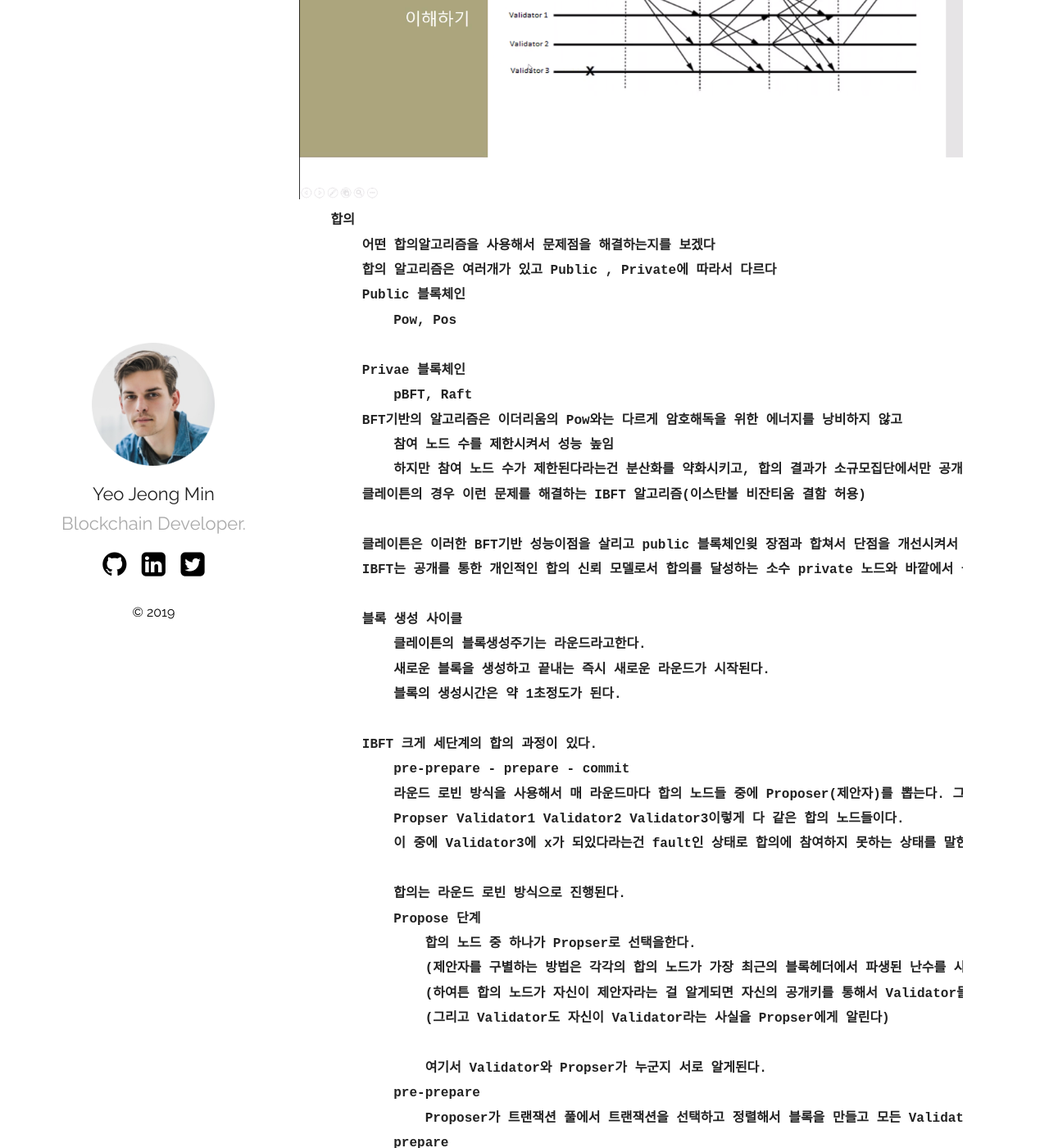
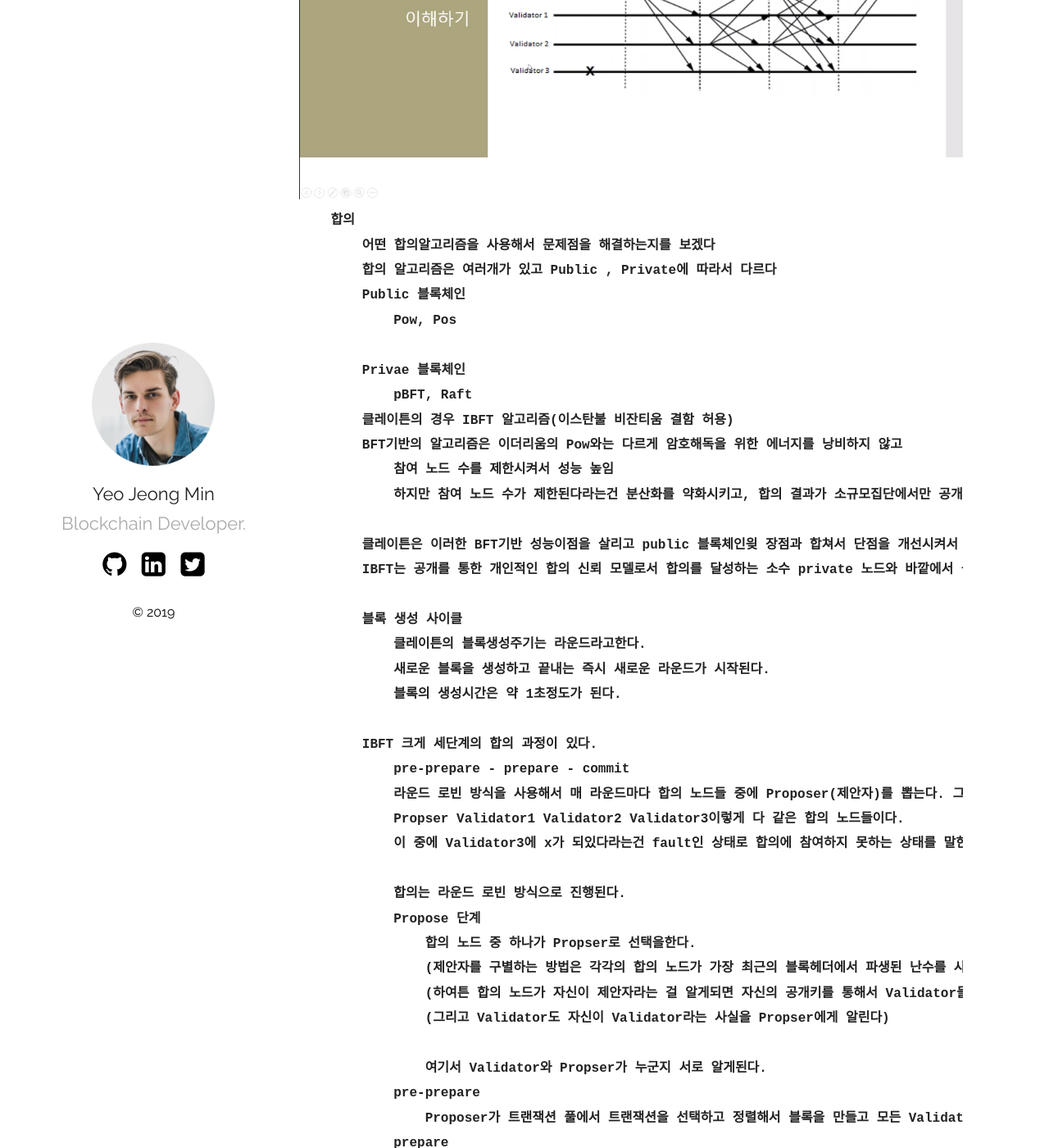
Before and after one commit to Youngerjesus/Youngerjesus.github.io, a Jekyll site: the page built from _posts/2019-07-09-Klaytn-Youngerjesus.md, in a window 1280 px wide and 1400 px high, scrolled down 3371 px. Shown: the whole window at 82% size. Built offline with Jekyll 4.4.1, drawn with Linux system fonts in a browser that asks for light colours; some of the changed text lies outside the part shown.

```diff
--- a/_posts/2019-07-09-Klaytn-Youngerjesus.md
+++ b/_posts/2019-07-09-Klaytn-Youngerjesus.md
@@ -78,10 +78,10 @@ Scalability(확장성) - 얼마나 많은 일을 신속히 처리할 수 있는
 
         Privae 블록체인
             pBFT, Raft
+        클레이튼의 경우 IBFT 알고리즘(이스탄불 비잔티움 결함 허용)
         BFT기반의 알고리즘은 이더리움의 Pow와는 다르게 암호해독을 위한 에너지를 낭비하지 않고
             참여 노드 수를 제한시켜서 성능 높임
             하지만 참여 노드 수가 제한된다라는건 분산화를 약화시키고, 합의 결과가 소규모집단에서만 공개되므로 투명성이 저하되고 블록체인을 효율적으로 사용하는게 아니게된다.
-        클레이튼의 경우 이런 문제를 해결하는 IBFT 알고리즘(이스탄불 비잔티움 결함 허용)
 
         클레이튼은 이러한 BFT기반 성능이점을 살리고 public 블록체인읮 장점과 합쳐서 단점을 개선시켜서 IBFT를 합의 알고리즘으로 선택한다.
         IBFT는 공개를 통한 개인적인 합의 신뢰 모델로서 합의를 달성하는 소수 private 노드와 바깥에서 블록 생성 결과를 공개적으로 접근 및 검증하는 노드 이렇게 구성돠어있다.
```
